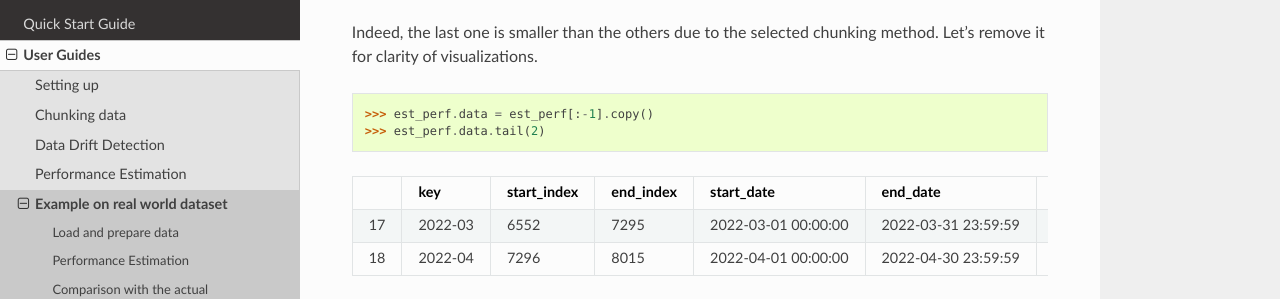
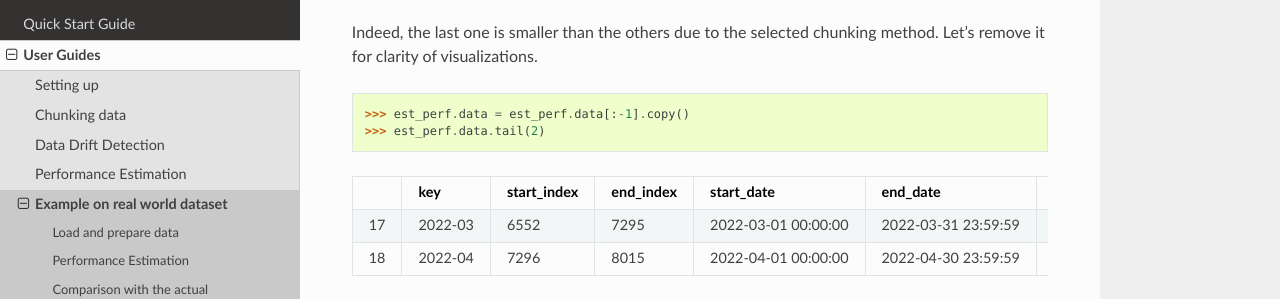
Before and after one commit to NannyML/nannyml, a Sphinx documentation site: the page built from docs/guides/real_world_data_example.rst, in a window 1280 px wide and 900 px high, scrolled down 1202 px. Shown: the part 153-452 px from the top of the window. Built offline with Sphinx 7.4.7 and the Read the Docs theme 2.0.0, drawn with Linux system fonts in a browser that asks for light colours; pages that are not in the unit, such as notebooks, are missing from menus.

Commit message:
Fix code error in docs

```diff
--- a/docs/guides/real_world_data_example.rst
+++ b/docs/guides/real_world_data_example.rst
@@ -74,7 +74,7 @@ Indeed, the last one is smaller than the others due to the selected chunking met
 
 .. code:: python
 
-    >>> est_perf.data = est_perf[:-1].copy()
+    >>> est_perf.data = est_perf.data[:-1].copy()
     >>> est_perf.data.tail(2)
 
 +----+---------+---------------+-------------+---------------------+---------------------+-------------+---------------------+--------------+-------------------+-------------------+---------+---------------------------+-------------+------------------+
```
